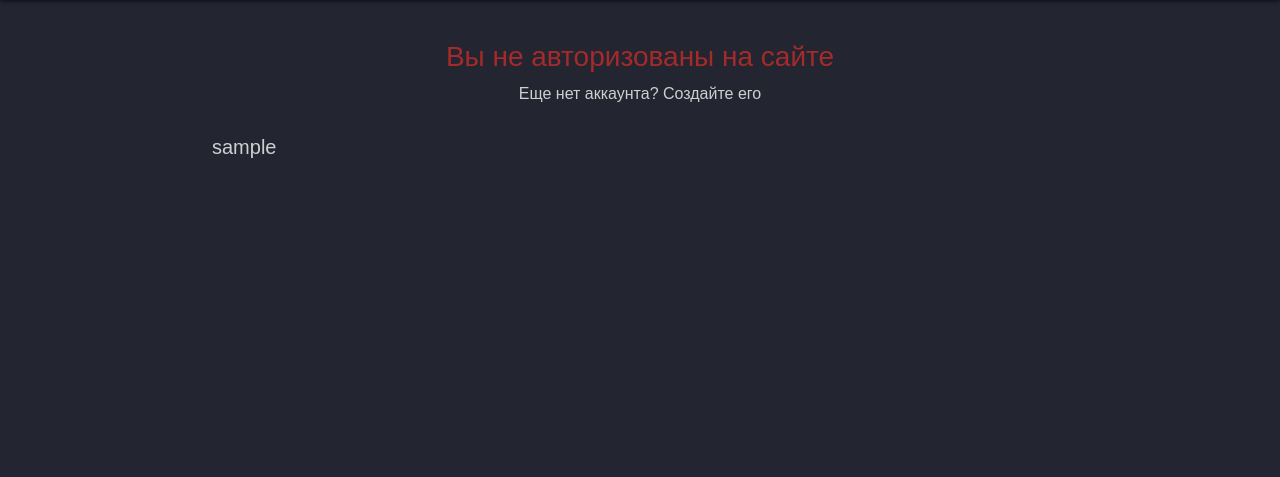
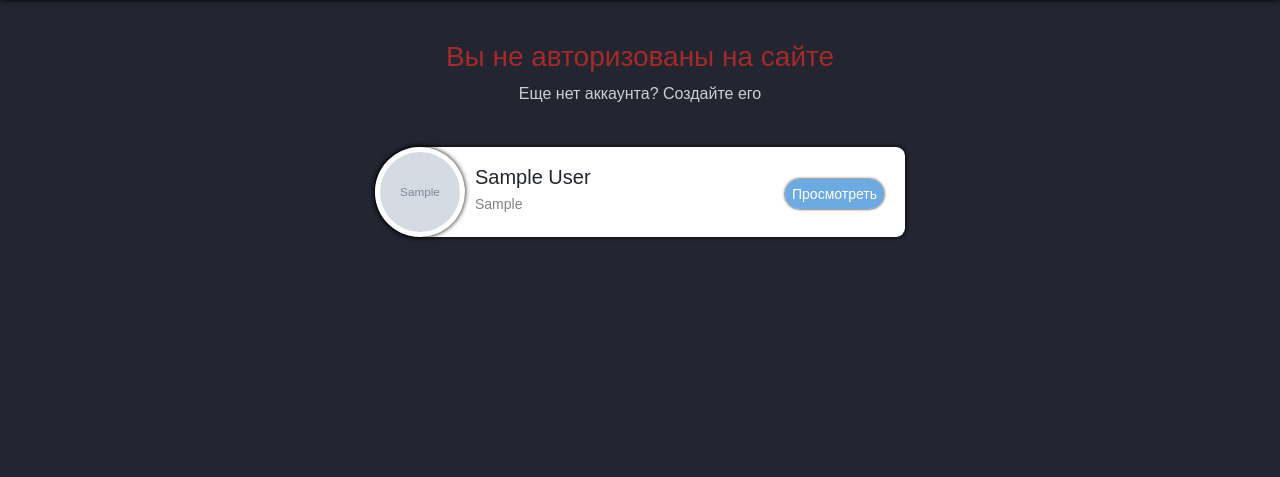
Before and after one commit to C15HOT/apps_shop, a Django app: page /profiles/ in a window 1280 px wide. Shown: the part 103-580 px from the top of the page. Run offline with Django 3.2, Linux system fonts and the light colour scheme; tables that the repository leaves empty hold one stand-in row (values such as "Sample post"); grey boxes marked "Sample" are stand-in pictures; some libraries are stand-ins or nearby versions.

Commit message:
New style in the profile_list.html

```diff
--- a/static/css/style.css
+++ b/static/css/style.css
@@ -287,6 +287,95 @@ position: relative;
 	color: #818186;
 
 }
+
+/* User card
+============================ */
+
+.user-card {
+	margin-left: auto;
+	margin-right: auto;
+	margin-top: 15px;
+	font-family: sans-serif;
+	display: block;
+	width: 70%;
+	align-items: center;
+	padding: 0px;
+	justify-content: space-between;
+	background-color: #fff;
+	width: 530px;
+	min-height: 90px;
+	border-radius: 100px 20px 20px 100px;
+	box-shadow: 0 0 5px 0px black;
+}
+.avatar {
+	float: left;
+	width: 90px;
+	height: 90px;
+	object-fit: cover;
+	float: left;
+
+}
+.avatar > img{
+	margin-left: 0px;
+	border-radius: 45px 45px 45px 45px;
+	background-color: #fff;
+	padding: 5px;
+	box-shadow: 0 0 5px 0px black;
+	/* float: left; */
+
+}
+
+.name {
+	margin-left: 100px;
+	margin-top: 15px;
+	font-size: 20px;
+	font-family: sans-serif;
+	position: absolute;
+	text-align: center;
+	color: #232531;
+}
+.position {
+	position: absolute;
+	margin-left: 100px;
+	margin-top: 47px;
+	text-align: center;
+	font-size: 14px;
+
+	color: #818186;
+}
+.content{
+	float: left;
+}
+.user-link{
+	align-items: center;
+	justify-content: space-between;
+	margin-left: 410px;
+	margin-top: 35px;
+	margin-bottom: auto;
+	text-decoration: none;
+}
+.user-link a {
+	font-family: sans-serif;
+	text-decoration: none;
+	font-size: 14px;
+	padding: 7px;
+	background-color: #6daae1;
+	/* background: linear-gradient(to bottom #6daae1 0%, #81589f 100%); */
+	border-radius: 25px;
+	color: #fff;
+	cursor: pointer;
+	box-shadow: 0 0 3px 0 black;
+	text-align: center;
+}
+.user-link > a:hover, .user-link > a:focus, .user-link > a:active{
+	text-decoration: none;
+	box-shadow: 0 0 5px 0px black;
+	color: #fff;
+}
+
+
+
+
 /* Footer
 ======================================= */
 .footer{
--- a/templates/profile_list.html
+++ b/templates/profile_list.html
@@ -4,9 +4,48 @@
 {% if profile_list %}
 
      {% for profile in profile_list %}
+      <div class="user-card">
+         <div class="content">
+            <div class="avatar">
+               <img width="90" height="90" src="{{MEDIA_URL}}{{profile.avatar.url}}">
+            </div>
 
+               <div class="name">{{ profile.user.first_name }} {{ profile.user.last_name  }}</div>
+               <div class="position">
+                  {{ profile.position }}
+               </div>
+            <!-- <div class="name">{{ profile.user.first_name }} {{ profile.user.last_name  }}</div> -->
+
+            <!-- <span class="name"><p>{{ profile.user.first_name }} {{ profile.user.last_name  }}</p></span> -->
+
+            <!-- <div class="position">
+               {{ profile.position }}
+            </div> -->
+
+            <!-- <span class="position"><p>{{ profile.position }}</p></span> -->
+         <div class="user-link">
+            <a href="{% url 'profile_detail' profile.slug %}">Просмотреть</a>
+         </div>
+
+
+         </div>
+
+         <!-- <span class="user-link">
+            <p>
+               <a href="{% url 'profile_detail' profile.slug %}" class="user-link">Просмотреть</a>
+            </p>
+         </span> -->
+      </div>
+
+
+
+<!--
+      <img width="100" height="100" src="{{MEDIA_URL}}{{profile.avatar.url}}">
+      Имя: <p>{{ profile.user.first_name }}</p>
+      Фамилия: <p>{{ profile.user.last_name  }}</p>
+      Должность: <p>{{ profile.position }}</p>
         <a class="list_news__link" href="{% url 'profile_detail' profile.slug %}">{{ profile.user.username }}</a>
-
+      -->
      {% endfor %}
 
 {% endif %}
```
